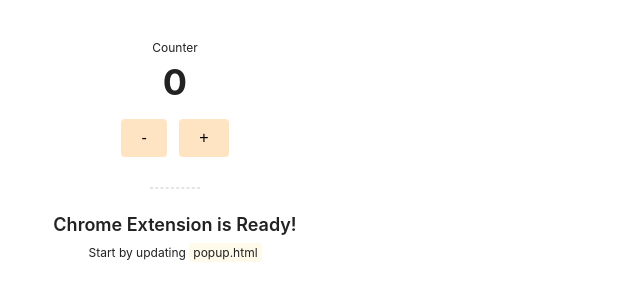
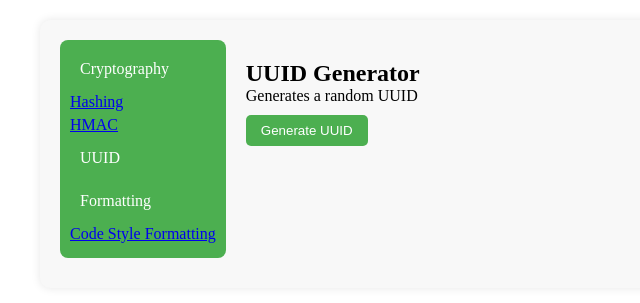
Before and after one commit to g-nogueira/developer-tools-extension, a website built with webpack: page public/popup.html in a window 1280 px wide. Shown: the whole page, without its empty margins (0-640 px from the left). Built offline with nearby package versions, Linux system fonts and the light colour scheme; some packages are replaced by stand-ins of ours; no server answers; files whose address does not match are found by name.

Commit message:
Initial version

```diff
--- a/config/webpack.common.js
+++ b/config/webpack.common.js
@@ -3,6 +3,7 @@
 const SizePlugin = require('size-plugin');
 const CopyWebpackPlugin = require('copy-webpack-plugin');
 const MiniCssExtractPlugin = require('mini-css-extract-plugin');
+const NodePolyfillPlugin = require('node-polyfill-webpack-plugin');
 
 const PATHS = require('./paths');
 
@@ -61,6 +62,9 @@ const common = {
     new MiniCssExtractPlugin({
       filename: '[name].css',
     }),
+    new NodePolyfillPlugin({
+      excludeAliases: ['console']
+    })
   ],
 };
 
--- a/package.json
+++ b/package.json
@@ -16,5 +16,9 @@
     "webpack": "^5.89.0",
     "webpack-cli": "^4.10.0",
     "webpack-merge": "^5.10.0"
+  },
+  "dependencies": {
+    "node-polyfill-webpack-plugin": "^3.0.0",
+    "uuidv4": "^6.2.13"
   }
 }
--- a/public/popup.html
+++ b/public/popup.html
@@ -1,32 +1,52 @@
 <!DOCTYPE html>
 <html lang="en">
+
 <head>
   <meta charset="UTF-8">
-    <title>My Chrome Extension</title>
+  <meta name="viewport" content="width=device-width, initial-scale=1.0">
+  <title>Cryptography Extension</title>
   <link rel="stylesheet" href="popup.css" />
 </head>
+
 <body>
-  <div class="app">
-    <p class="counter-label">Counter</p>
-    <div id="counter" class="counter"></div>
-    <div class="button-container">
-      <button id="decrementBtn" class="button">-</button>
-      <button id="incrementBtn" class="button">+</button>
+  <div class="popup">
+    <div class="container">
+      <nav class="navbar">
+        <ul>
+          <li><a href="#cryptography" class="nav-link">Cryptography</a>
+            <ul class="submenu">
+              <li><a href="#hashing">Hashing</a></li>
+              <li><a href="#hmac">HMAC</a></li>
+            </ul>
+          </li>
+          <li><a href="#uuid" class="nav-link">UUID</a></li>
+          <li><a href="#formatting" class="nav-link">Formatting</a>
+            <ul class="submenu">
+              <li><a href="#code-style">Code Style Formatting</a></li>
+            </ul>
+          </li>
+        </ul>
+      </nav>
+
+      <div id="cryptography" class="collapse">
+        <h2>Cryptography</h2>
+        <p>Placeholder for cryptography tools</p>
       </div>
 
-    <hr class="divider" />
-
-    <p class="title">Chrome Extension is Ready!</p>
-    <p class="subtitle">Start by updating <code>popup.html</code></p>
+      <div id="uuid" class="section">
+        <h2>UUID Generator</h2>
+        <p>Generates a random UUID</p>
+        <input type="button" id="generate-uuid" value="Generate UUID">
+        <p id="generated-uuid"></p>
       </div>
 
+      <div id="formatting" class="collapse">
+        <h2>Formatting</h2>
+        <p>Placeholder for code style formatting</p>
+      </div>
+    </div>
+  </div>
   <script src="popup.js"></script>
+</body>
 
-  <!--
-    This HTML file opens when you click on icon from the toolbar.
-
-    To begin the development, run `npm run watch`.
-    To create a production bundle, use `npm run build`.
-  -->
-</body>
 </html>
--- a/src/popup.css
+++ b/src/popup.css
@@ -6,87 +6,87 @@
     padding: 0;
     box-sizing: border-box;
 }
+
 /* normalize css ends here */
 
-
-html {
-    font-family: -apple-system, BlinkMacSystemFont, Segoe UI, Helvetica, Arial, sans-serif;
-    color: #222;
+.popup {
+    width: 1200px;
+    background-color: #f8f8f8;
+    padding: 20px;
+    margin: 20px auto;
+    border-radius: 10px;
+    box-shadow: 0 0 10px rgba(0, 0, 0, 0.1);
+    overflow: auto;
+    /* Added overflow property to handle content overflow */
 }
 
-body {
-    width: 350px;
-    height: 300px;
+.container {
+    display: flex;
 }
 
-.app {
-    height: 100%;
-    display: flex;
-    align-items: center;
-    justify-content: center;
-    flex-direction: column;
-    text-align: center;
+.navbar {
+    background-color: #4CAF50;
+    padding: 10px;
+    border-radius: 8px;
+    margin-bottom: 10px;
+}
+
+.navbar ul {
+    list-style: none;
+    padding: 0;
+    margin: 0;
+}
+
+.navbar li {
+    margin-bottom: 5px;
+}
+
+.nav-link {
+    display: block;
+    text-decoration: none;
+    padding: 10px;
+    margin-bottom: 5px;
+    color: #fff;
+    border-radius: 5px;
+    transition: background-color 0.3s ease;
+}
+
+.nav-link:hover {
+    background-color: #45a049;
+}
+
+.collapse {
+    display: none;
+    padding-left: 20px;
+    /* Added padding to indent child items */
+}
+
+.submenu {
+    padding-left: 20px;
+    /* Adjusted padding for submenu items */
+}
+
+.section {
     padding: 20px;
 }
 
-.title {
-    font-size: 18px;
-    font-weight: 600;
-    margin-bottom: 10px;
+#generate-uuid {
+    cursor: pointer;
+    background-color: #4CAF50;
+    color: #fff;
+    padding: 8px 15px;
+    border: none;
+    border-radius: 5px;
+    margin-top: 10px;
+    transition: background-color 0.3s ease;
 }
 
-.subtitle {
-    font-size: 12px;
+#generate-uuid:hover {
+    background-color: #45a049;
 }
 
-code {
-    font-size: 12px;
-    font-family: inherit;
-    background-color: rgba(254, 237, 185, .3);
-    padding: 2px 4px;
-    border-radius: 2px;
+#generated-uuid {
+    margin-top: 10px;
+    font-weight: bold;
+    color: #333;
 }
-
-.counter-label {
-    font-size: 12px;
-    margin-bottom: 5px;
-}
-
-.counter {
-    font-size: 36px;
-    font-weight: 700;
-}
-
-.button-container {
-    margin-top: 15px;
-}
-
-.button {
-    border: 0;
-    display: inline-block;
-    padding: 10px 20px;
-    margin-right: 4px;
-    margin-left: 4px;
-    background-color: bisque;
-    font-size: 16px;
-    cursor: pointer;
-    border-radius: 4px;
-    text-decoration: none;
-    transition: transform .2s ease;
-    user-select: none;
-}
-
-.button:focus {
-    outline: none;
-}
-
-.button:hover {
-    transform: scale(1.1);
-}
-
-.divider {
-    margin: 30px auto 25px;
-    width: 50px;
-    border: .5px dashed #000;
-    opacity: .1;
-}
--- a/src/popup.js
+++ b/src/popup.js
@@ -1,6 +1,7 @@
 'use strict';
 
 import './popup.css';
+const { v4: uuidv4 } = require('uuid');
 
 (function() {
   // We will make use of Storage API to get and store `count` value
@@ -28,85 +29,32 @@ import './popup.css';
     },
   };
 
-  function setupCounter(initialValue = 0) {
-    document.getElementById('counter').innerHTML = initialValue;
+  document.addEventListener('DOMContentLoaded', () => {
+  const navbar = document.querySelector('.navbar');
+  const expandIcon = document.createElement('span');
+  expandIcon.classList.add('expand-icon');
 
-    document.getElementById('incrementBtn').addEventListener('click', () => {
-      updateCounter({
-        type: 'INCREMENT',
-      });
-    });
+  navbar.addEventListener('click', (event) => {
+    if (event.target.classList.contains('nav-link')) {
+      const collapseId = event.target.getAttribute('href');
+      const collapseElement = document.querySelector(collapseId);
+      collapseElement.classList.toggle('collapse');
 
-    document.getElementById('decrementBtn').addEventListener('click', () => {
-      updateCounter({
-        type: 'DECREMENT',
-      });
-    });
-  }
+      event.target.classList.toggle('active');
+      expandIcon.classList.toggle('rotate');
+    }
+  });
 
-  function updateCounter({ type }) {
-    counterStorage.get(count => {
-      let newCount;
+  expandIcon.addEventListener('click', () => {
+    navbar.querySelector('.nav-link.active').click();
+  });
+});
 
-      if (type === 'INCREMENT') {
-        newCount = count + 1;
-      } else if (type === 'DECREMENT') {
-        newCount = count - 1;
-      } else {
-        newCount = count;
-      }
+const uuidGenerator = () => {
+  const generatedUuid = uuidv4();
+  document.getElementById('generated-uuid').textContent = generatedUuid;
+};
 
-      counterStorage.set(newCount, () => {
-        document.getElementById('counter').innerHTML = newCount;
+document.getElementById('generate-uuid').addEventListener('click', uuidGenerator);
 
-        // Communicate with content script of
-        // active tab by sending a message
-        chrome.tabs.query({ active: true, currentWindow: true }, tabs => {
-          const tab = tabs[0];
-
-          chrome.tabs.sendMessage(
-            tab.id,
-            {
-              type: 'COUNT',
-              payload: {
-                count: newCount,
-              },
-            },
-            response => {
-              console.log('Current count value passed to contentScript file');
-            }
-          );
-        });
-      });
-    });
-  }
-
-  function restoreCounter() {
-    // Restore count value
-    counterStorage.get(count => {
-      if (typeof count === 'undefined') {
-        // Set counter value as 0
-        counterStorage.set(0, () => {
-          setupCounter(0);
-        });
-      } else {
-        setupCounter(count);
-      }
-    });
-  }
-
-  document.addEventListener('DOMContentLoaded', restoreCounter);
-
-  // Communicate with background file by sending a message
-  chrome.runtime.sendMessage(
-    {
-      type: 'GREETINGS',
-      payload: {
-        message: 'Hello, my name is Pop. I am from Popup.',
-      },
-    },
-    response => {
-      console.log(response.message);
-    }
-  );
 })();
```
Also changed, not shown: public/manifest.json, 1 other file. Lines whose indentation alone changed are shown as unchanged.
